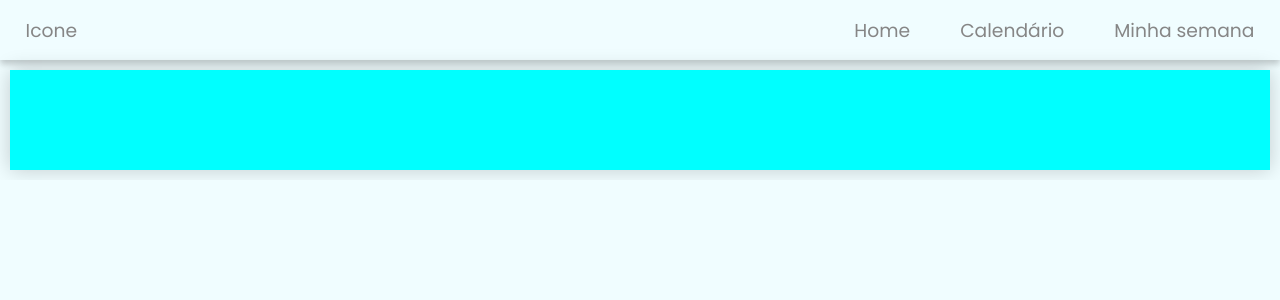
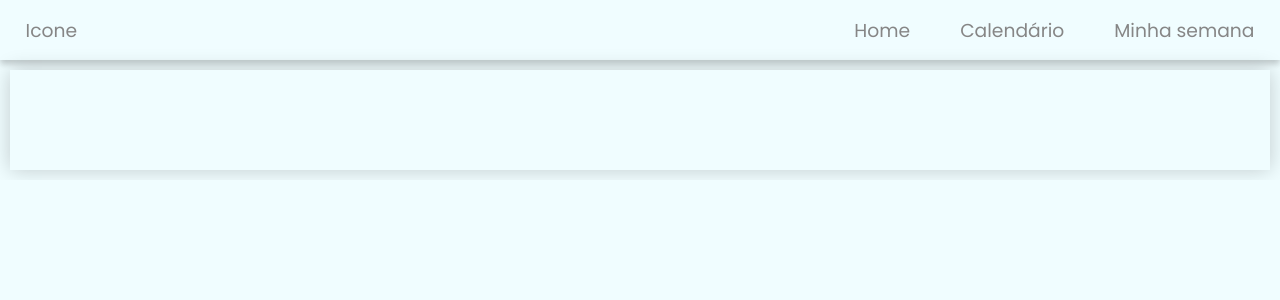
Before and after one commit to oEnzoCastro/clockit, a Next.js app: page / in a window 1280 px wide. Shown: the top 300 px of the page. Built offline with nearby package versions, Linux system fonts and the light colour scheme.

Commit message:
atualizando main

```diff
--- a/src/app/layout.tsx
+++ b/src/app/layout.tsx
@@ -1,5 +1,7 @@
 import { Poppins } from 'next/font/google'
 import './globals.css'
+import Header from "../components/Header/Header"
+
 
 const poppins = Poppins({
   subsets: ['latin'],
@@ -18,7 +20,10 @@ export default function RootLayout({
 }) {
   return (
     <html lang="pt-BR">
-      <body className={poppins.className}>{children}</body>
+      <body className={poppins.className}>
+        <Header />
+        {children}
+      </body>
     </html>
   )
 }
--- a/src/app/page.tsx
+++ b/src/app/page.tsx
@@ -3,7 +3,6 @@ import SubjectsBox from "../components/subjectsBox/SubjectsBox"
 
 export default function Home() {
   return <>
-    <Header/>
     <SubjectsBox/>
   </>;
 }
--- a/src/components/subjectsBox/style.css
+++ b/src/components/subjectsBox/style.css
@@ -1,5 +1,5 @@
 .box{
-    background-color: aqua;
+    background-color: var(--background);
     height: 100px;
     box-shadow: 0 0 20px rgb(0, 0, 0, .2);
     margin: 10px;
```
